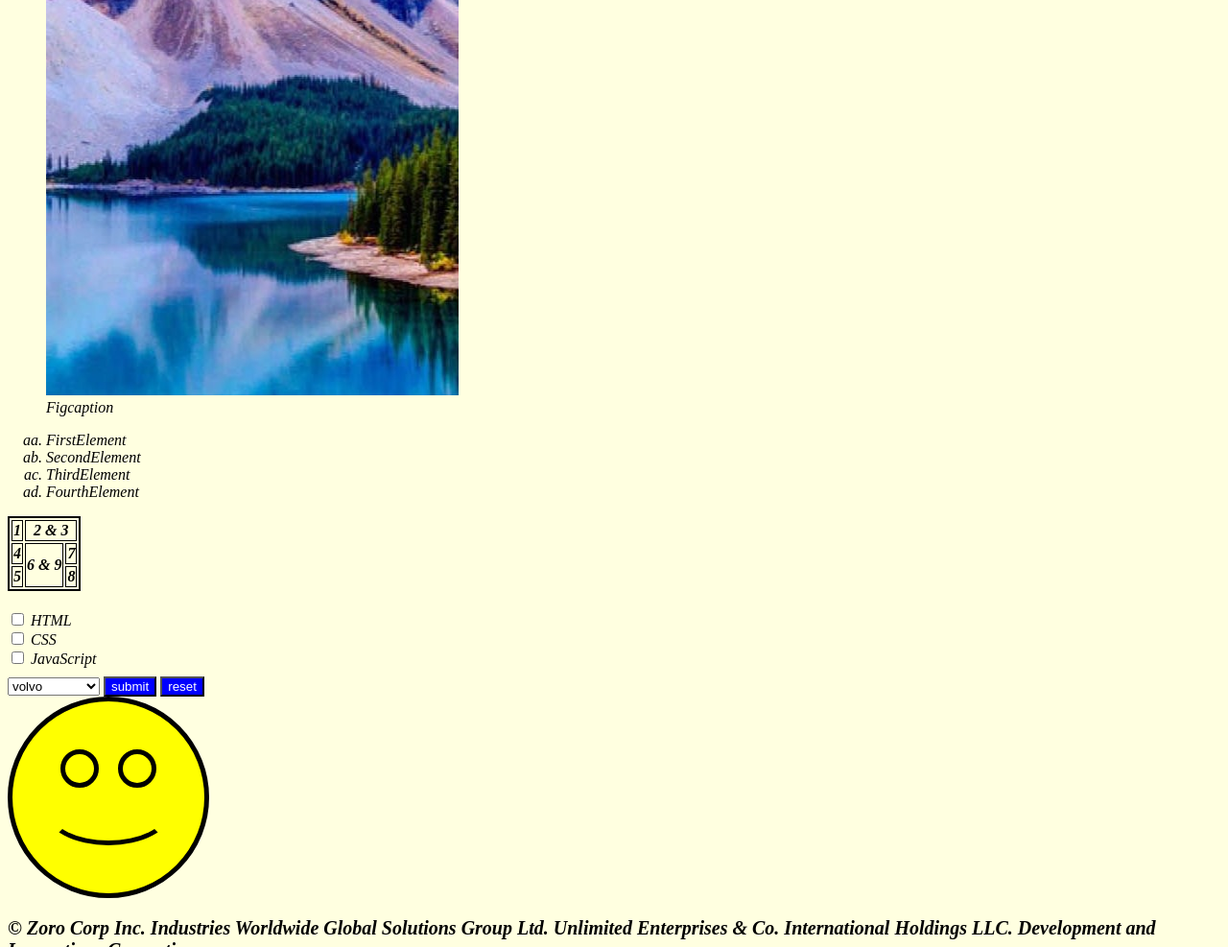
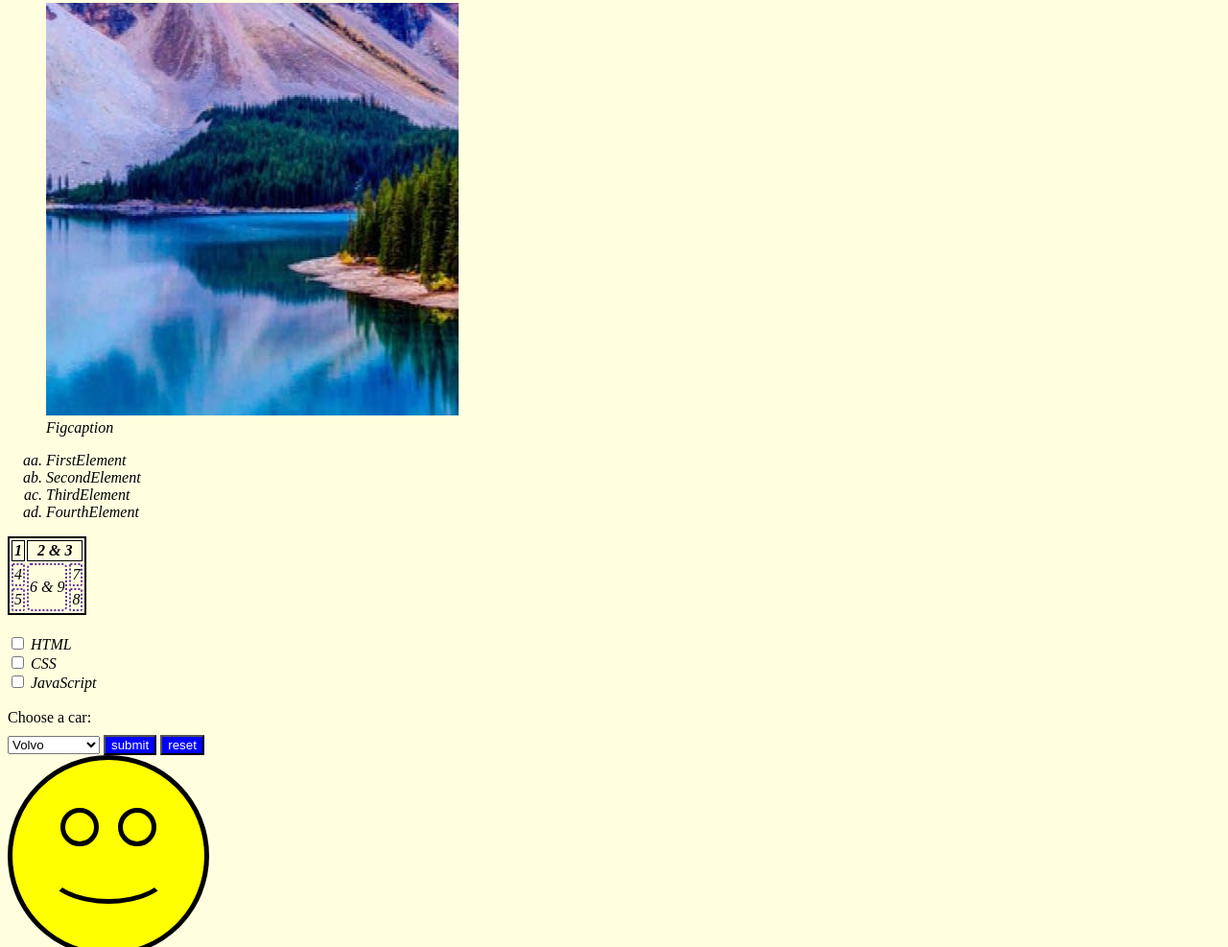
Before and after one commit to Kavacup/webprog, a plain HTML site: page lab1/index.html in a window 1280 px wide. Shown: the part 584-1571 px from the top of the page at 96% size. Drawn offline with Linux system fonts and the light colour scheme.

Commit message:
fix form, add so extra stuff

```diff
--- a/lab1/index.html
+++ b/lab1/index.html
@@ -3,6 +3,8 @@
 
 <head>
 	<meta charset="UTF-8">
+	<!-- for phones etc. -->
+	<meta name="viewport" content="width=device-width, initial-scale=1.0">
 	<!--Создаем заголовок-->
 	<title>Laba one</title>
 	<link rel="stylesheet" href="styles.css">
@@ -17,6 +19,7 @@
 		input[type="reset"] {
 			background-color: blue;
 			color: white;
+			/* ease used by default */
 			transition: background-color 0.3s ease, transform 0.3s ease;
 		}
 
@@ -28,6 +31,11 @@
 
 		th {
 			border: 1px solid black;
+		}
+
+		td {
+			border: 2px dotted rebeccapurple;
+			border-radius: 10%;
 		}
 	</style>
 
@@ -65,6 +73,7 @@
 				Tag Pre
 				test
 			</pre>
+			<!-- datetime doesn't render smth specific, but used in calendars, search engines etc.-->
 			<p>Open from <time datetime="10:00">10:00</time> to <time datetime="21:00">21:00</time> every weekday.</p>
 		</div>
 
@@ -76,11 +85,15 @@
 
 		<!--Ссылка на разницу span и div-->
 		<a href="test.html">Click!<br></a>
-		<a href="#top">Up</a>
+		<a href="#top">Up</a><br>
+		<!-- found on internet -->
+		<button onclick='window.scrollTo({top: 0, behavior: "smooth"});'>
+			Scroll to Top
+		</button>
 
 		<!--Изображения-->
 		<figure>
-			<img src="sth.jpg">
+			<img src="sth.jpg" alt="Some image">
 			<figcaption>Figcaption</figcaption>
 		</figure>
 
@@ -99,31 +112,39 @@
 					<th colspan="2">2 & 3</th>
 				</tr>
 				<tr>
-					<th>4</th>
-					<th rowspan="2">6 & 9</th>
-					<th>7</th>
+					<td>4</td>
+					<td rowspan="2">6 & 9</td>
+					<td>7</td>
 				</tr>
 				<tr>
-					<th>5</th>
-					<th>8</th>
+					<td>5</td>
+					<td>8</td>
 				</tr>
 			</table>
 		</div>
 
 		<!--Форма-->
 		<div class="Form" style="margin-top: 20px;">
-			<label style="display: block;"><input type="checkbox" name="webProg" value="html"> HTML </label>
-			<label style="display: block;"><input type="checkbox" name="webProg" value="css"> CSS </label>
-			<label style="display: block;"><input type="checkbox" name="webProg" value="JavaScript"> JavaScript </label>
+			<!-- call prevents scrolling -->
+			<form action="javascript:void(0);">
+				<label style="display: block;">
+					<input type="checkbox" name="webProg" value="html"> HTML
+				</label>
+				<label style="display: block;">
+					<input type="checkbox" name="webProg" value="css"> CSS
+				</label>
+				<!-- classic format -->
+				<input type="checkbox" id="webProgJS" name="webProg" value="JavaScript">
+				<label for="webProgJS">JavaScript</label><br><br>
 
-			<form>
-				<select name="cars" style="margin-top: 10px;">
+				<label for="cars" style="display: block;font-style: normal;">Choose a car:</label>
+				<select id="cars" name="cars" style="margin-top: 10px;">
 					<optgroup label="Swedish Cars">
-						<option value="volvo">volvo</option>
+						<option value="volvo">Volvo</option>
 						<option value="saab">Saab</option>
 					</optgroup>
 					<optgroup label="German Cars">
-						<option value="mers">Mercedes</option>
+						<option value="mercedes">Mercedes</option>
 						<option value="audi">Audi</option>
 					</optgroup>
 				</select>
```
Also changed, not shown: lab1/test.html (+1 -1 lines).
